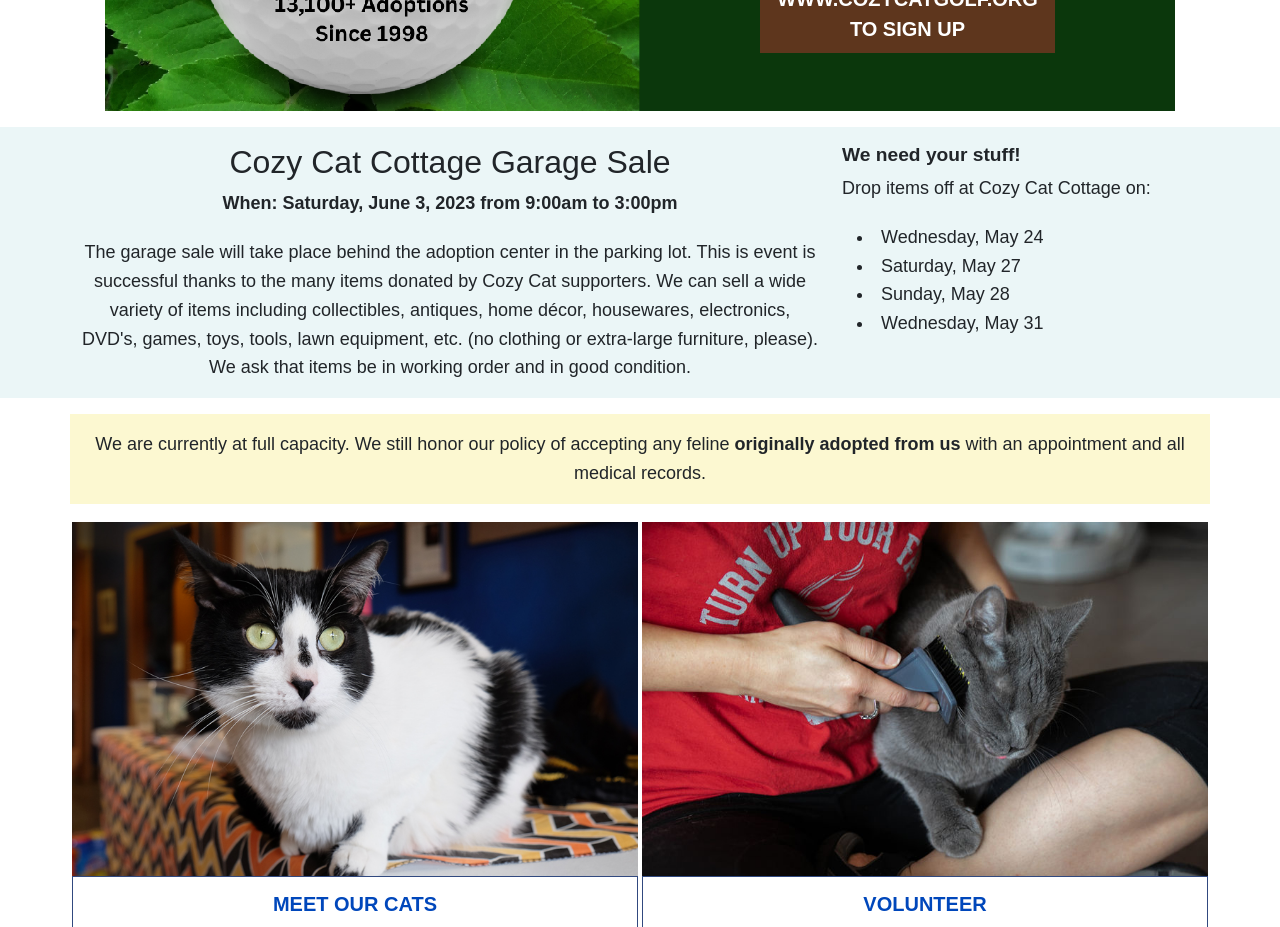
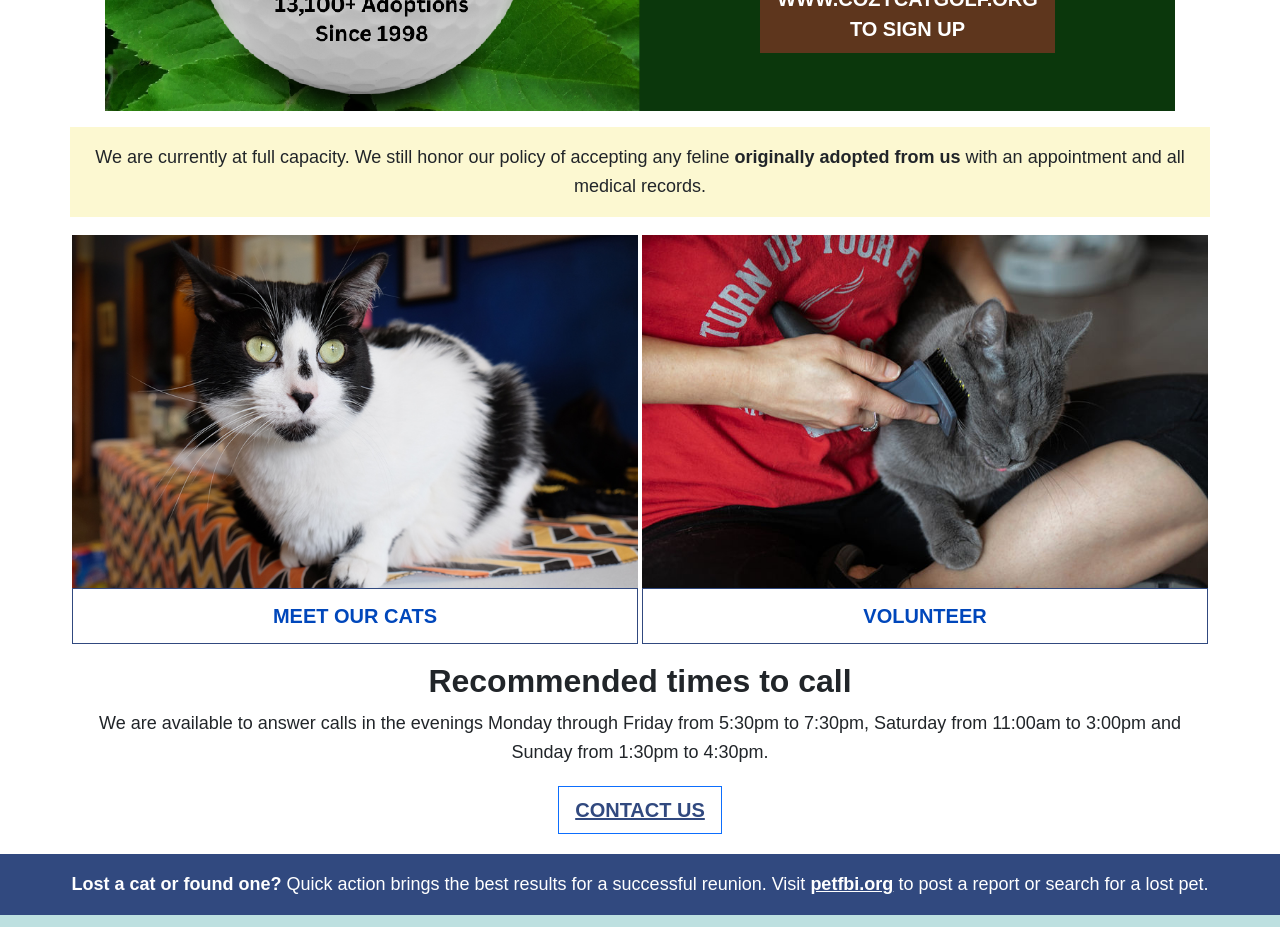
Before and after one commit to neilcoplin/cozycatcottage, a Next.js app: page / in a window 1280 px wide. Shown: the part 1160-2087 px from the top of the page. Built offline with nearby package versions, Linux system fonts and the light colour scheme.

Commit message:
Removing garage sale.

```diff
--- a/pages/index.tsx
+++ b/pages/index.tsx
@@ -3,7 +3,6 @@
 import styles from '@/styles/Home.module.css'
 import { Button, Card, Container, Image, Row, Stack } from "react-bootstrap";
 import FeatureP4P2023 from '../components/feature-p4p2023';
-import FeatureGarageSale from '../components/feature-garage-sale';
 
 export default function Home(props:any) {
   return (
@@ -27,8 +26,6 @@
             </Container>
 
             <FeatureP4P2023 />
-
-            <FeatureGarageSale />
 
             <Container fluid="md" className="highlight-notice center">
               <p>We are currently at full capacity. We still honor our policy of accepting any feline <strong>originally adopted from us</strong> with an appointment and all medical records.</p>
```
